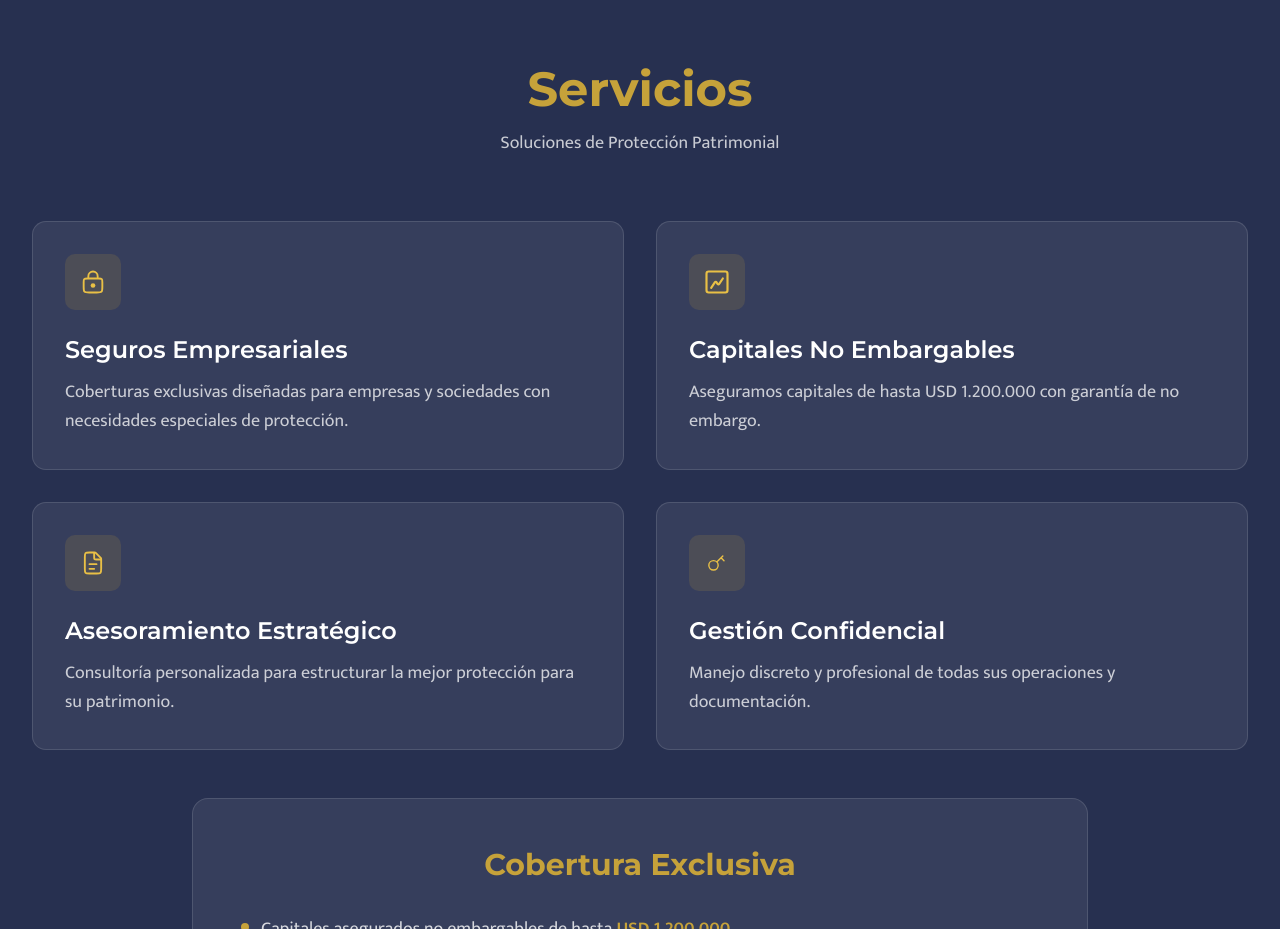
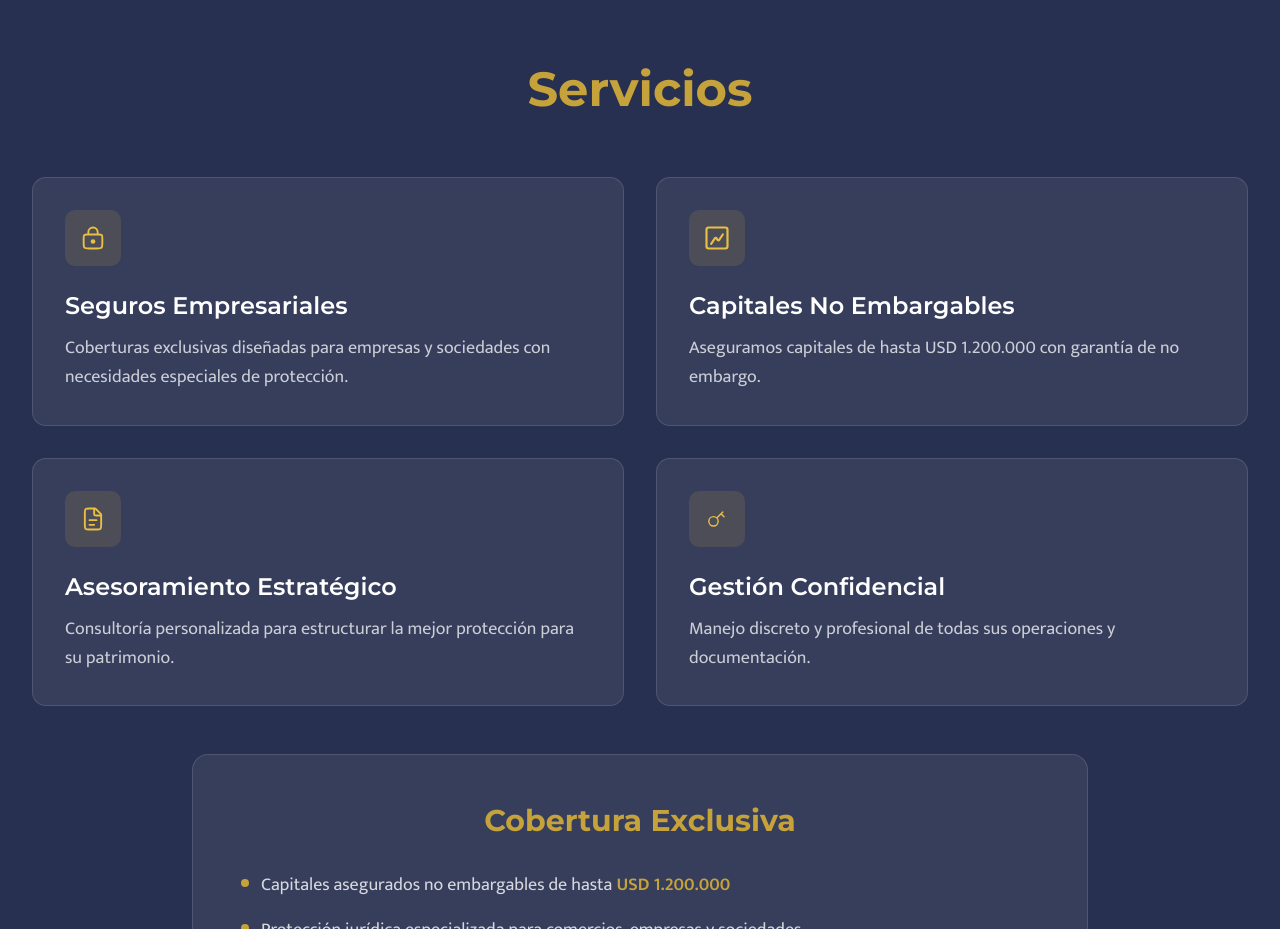
Before and after one commit to naipeloz/asegurate, a Next.js app: page / in a window 1280 px wide. Shown: the part 2160-3089 px from the top of the page. Built offline with nearby package versions, Linux system fonts and the light colour scheme.

Commit message:
Services texts

```diff
--- a/src/components/HomeContent.tsx
+++ b/src/components/HomeContent.tsx
@@ -317,7 +317,6 @@ export default function HomeContent() {
         <div className="max-w-[1280px] mx-auto px-6 lg:px-8">
           <div className="text-center mb-16">
             <h2 className="font-bold text-4xl lg:text-5xl mb-4 text-[#C6A23A]">{t.servicios.h2}</h2>
-            <p className="text-lg text-white/75">{t.servicios.subtitle}</p>
           </div>
 
           <div className="grid grid-cols-1 sm:grid-cols-2 gap-8 mb-12">
```
